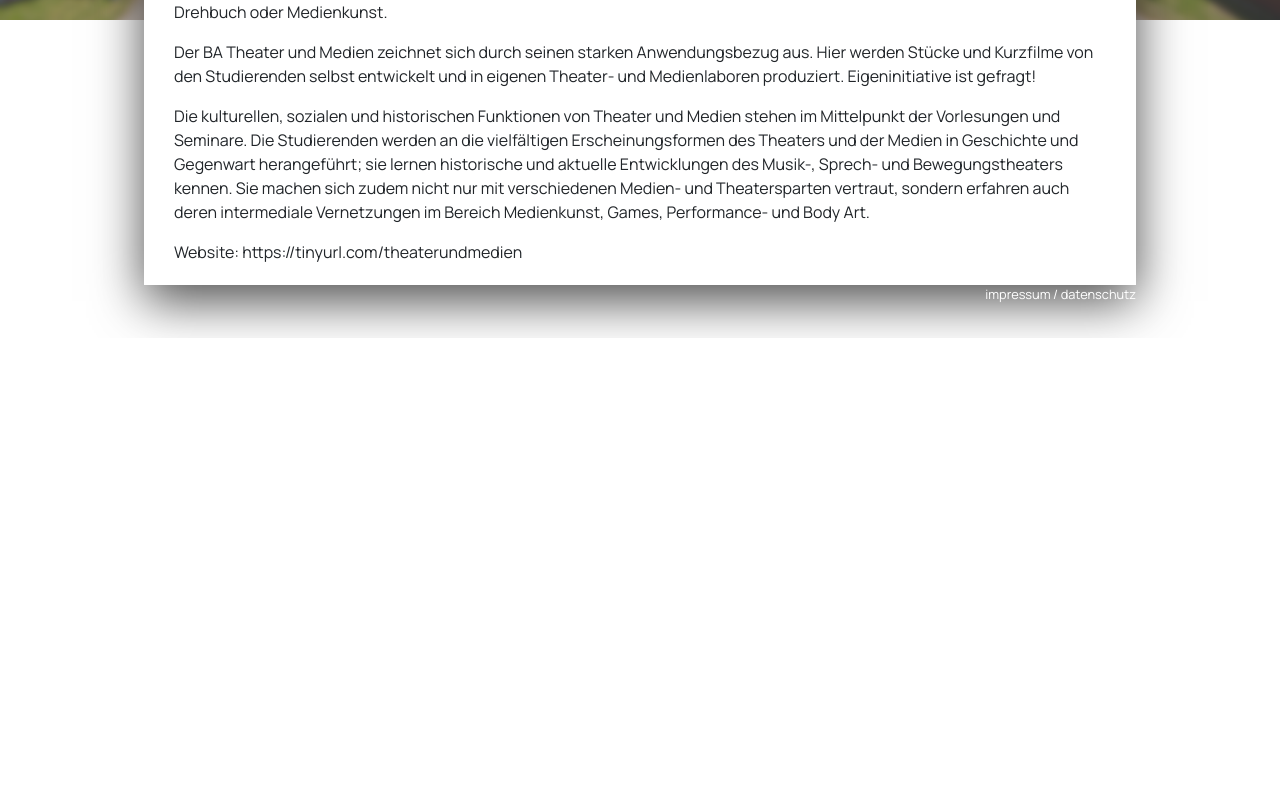
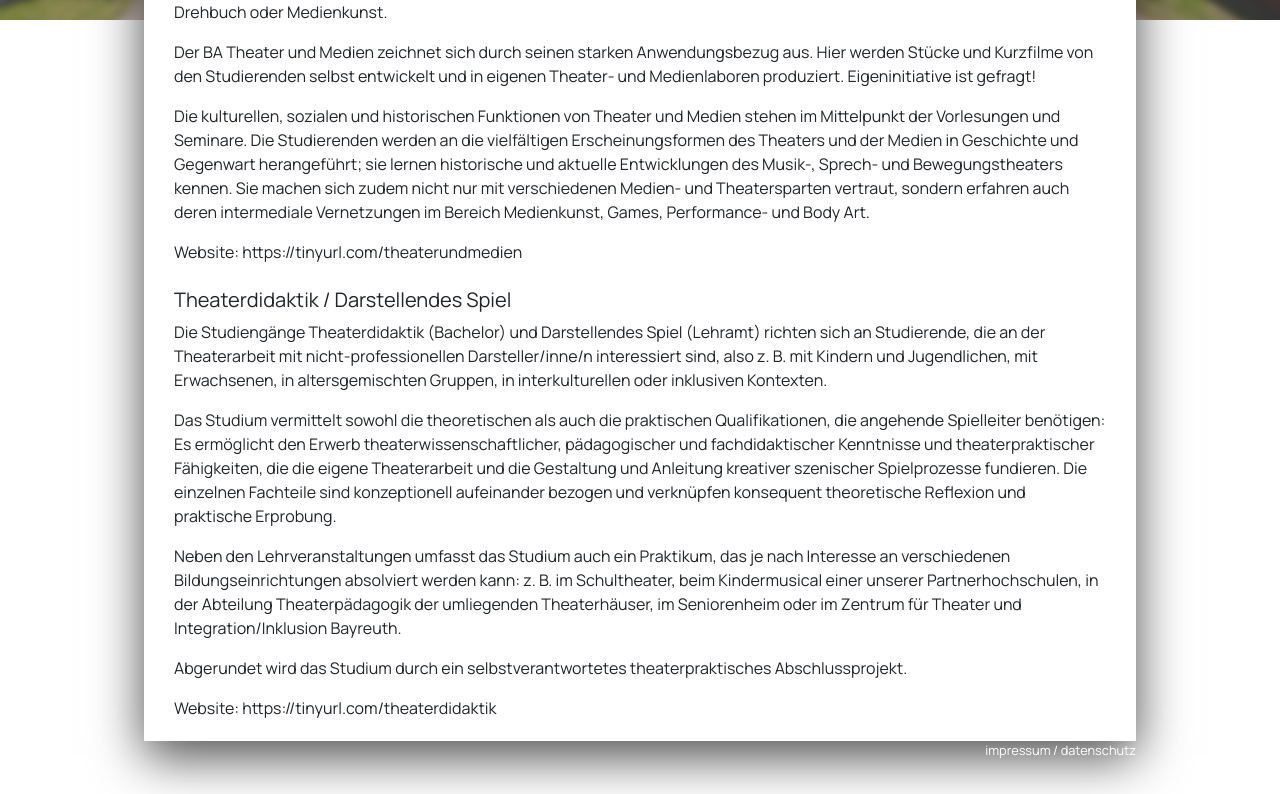
Before and after one commit to fx-ha/tac, a Next.js app: page /studium in a window 1280 px wide. Shown: the part 780-1574 px from the top of the page. Before the commit the page ends 1118 px from the top, so only its background shows below. Built offline with nearby package versions, Linux system fonts and the light colour scheme.

Commit message:
add stuying content

```diff
--- a/pages/studium.tsx
+++ b/pages/studium.tsx
@@ -86,6 +86,48 @@ const studium = (): JSX.Element => {
           https://tinyurl.com/theaterundmedien
         </a>
       </p>
+
+      <h2 className="h5 mt-4 mb-2">Theaterdidaktik / Darstellendes Spiel</h2>
+      <p>
+        Die Studiengänge Theaterdidaktik (Bachelor) und Darstellendes Spiel
+        (Lehramt) richten sich an Studierende, die an der Theaterarbeit mit
+        nicht-professionellen Darsteller/inne/n interessiert sind, also z. B.
+        mit Kindern und Jugendlichen, mit Erwachsenen, in altersgemischten
+        Gruppen, in interkulturellen oder inklusiven Kontexten.
+      </p>
+      <p>
+        Das Studium vermittelt sowohl die theoretischen als auch die praktischen
+        Qualifikationen, die angehende Spielleiter benötigen: <br />
+        Es ermöglicht den Erwerb theater­wissenschaftlicher, pädagogischer und
+        fachdidaktischer Kenntnisse und theater­praktischer Fähigkeiten, die die
+        eigene Theaterarbeit und die Gestaltung und Anleitung kreativer
+        szenischer Spielprozesse fundieren. Die einzelnen Fachteile sind
+        konzeptionell aufeinander bezogen und verknüpfen konsequent theoretische
+        Reflexion und praktische Erprobung.
+      </p>
+      <p>
+        Neben den Lehrveranstaltungen umfasst das Studium auch ein Praktikum,
+        das je nach Interesse an verschiedenen Bildungseinrichtungen absolviert
+        werden kann: z. B. im Schultheater, beim Kindermusical einer unserer
+        Partnerhochschulen, in der Abteilung Theaterpädagogik der umliegenden
+        Theaterhäuser, im Seniorenheim oder im Zentrum für Theater und
+        Integration/Inklusion Bayreuth.
+      </p>
+      <p>
+        Abgerundet wird das Studium durch ein selbstverantwortetes
+        theaterpraktisches Abschlussprojekt.
+      </p>
+      <p>
+        Website:{' '}
+        <a
+          href="https://tinyurl.com/theaterdidaktik"
+          target="_blank"
+          rel="noopener"
+          className="text-reset"
+        >
+          https://tinyurl.com/theaterdidaktik
+        </a>
+      </p>
     </Layout>
   )
 }
```
